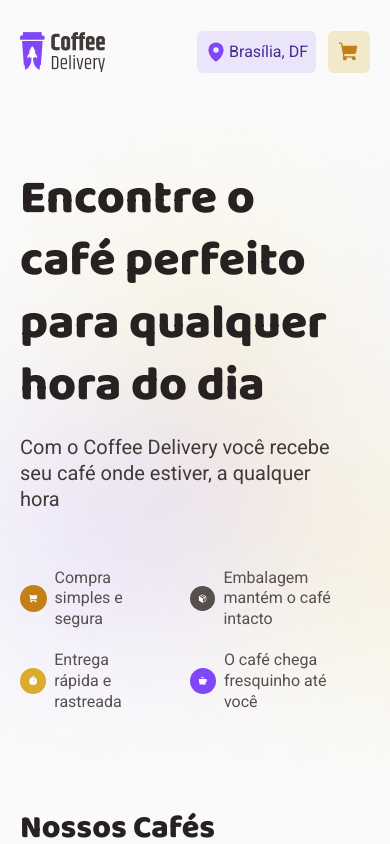
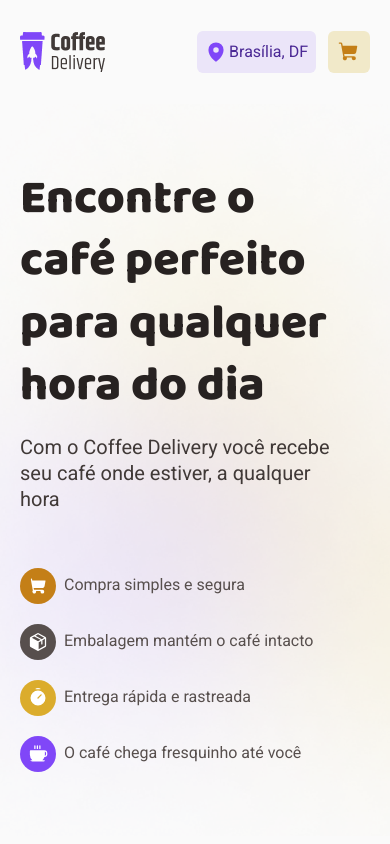
Before and after one commit to devjpedro/coffee-delivery, a React (Vite) app: page / in a window 390 px wide. Shown: the top 844 px of the page. Built offline with nearby package versions, Linux system fonts and the light colour scheme.

Commit message:
ajustando responsividade

```diff
--- a/src/components/Header/styled.ts
+++ b/src/components/Header/styled.ts
@@ -17,7 +17,7 @@ export const HeaderContainer = styled.header`
     gap: 0.75rem;
   }
 
-  @media (max-width: 900px) {
+  @media (max-width: 1200px) {
     padding-left: 1.5rem;
     padding-right: 1.5rem;
   }
--- a/src/pages/Home/Coffees/styled.ts
+++ b/src/pages/Home/Coffees/styled.ts
@@ -5,7 +5,7 @@ export const MainContainer = styled.main`
   width: 100%;
   margin: 2rem auto;
 
-  @media (max-width: 900px) {
+  @media (max-width: 1200px) {
     padding-left: 1.5rem;
     padding-right: 1.5rem;
   }
--- a/src/pages/Home/Intro/styled.ts
+++ b/src/pages/Home/Intro/styled.ts
@@ -7,10 +7,7 @@ export const IntroBackground = styled.section`
   width: 100%;
   margin: 0 auto;
 
-  padding-left: 6rem;
-  padding-right: 6rem;
-
-  @media (max-width: 900px) {
+  @media (max-width: 1200px) {
     padding-left: 1.5rem;
     padding-right: 1.5rem;
   }
@@ -23,8 +20,6 @@ export const IntroBackground = styled.section`
     }
   }
 `
-
-export const ActionsCardCoffee = styled.div``
 
 export const IntroContainer = styled.div`
   max-width: 70rem;
@@ -48,7 +43,7 @@ export const IntroContainer = styled.div`
   ul {
     margin-top: 3.5rem;
     display: grid;
-    grid-template-columns: auto auto;
+    grid-template-columns: repeat(auto-fit, minmax(15rem, auto));
     gap: 20px 40px;
   }
 
```
